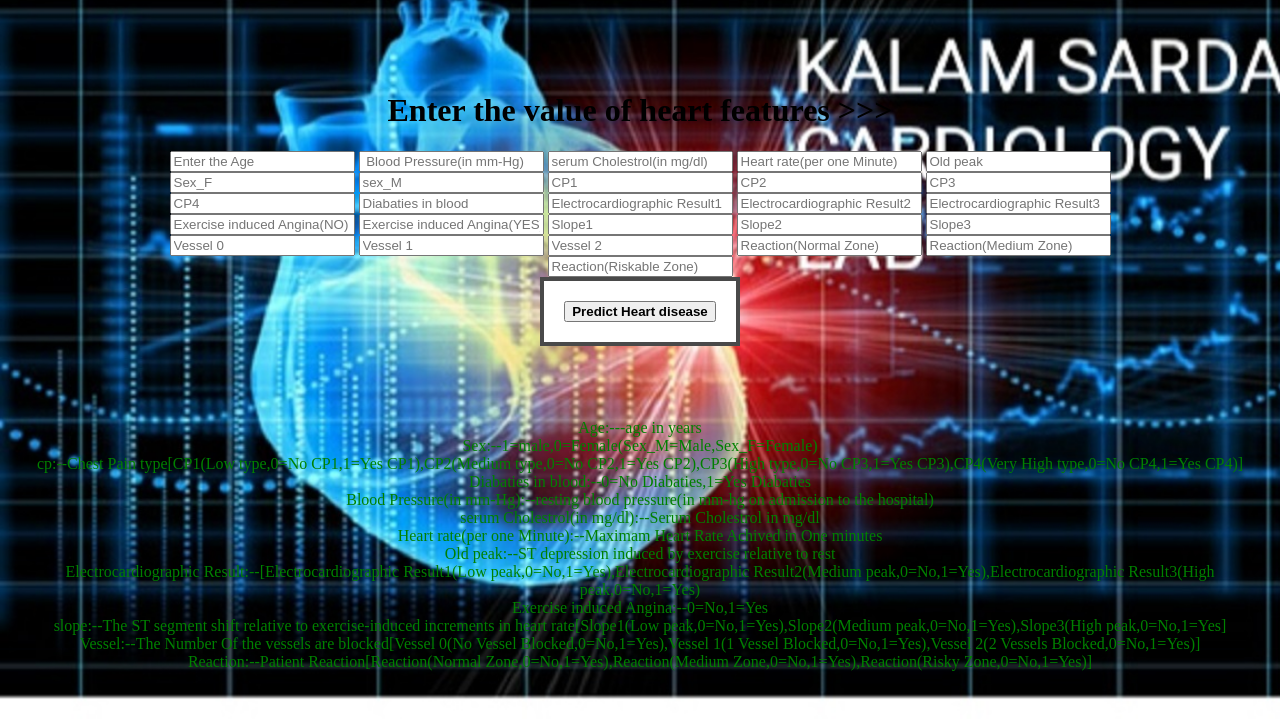
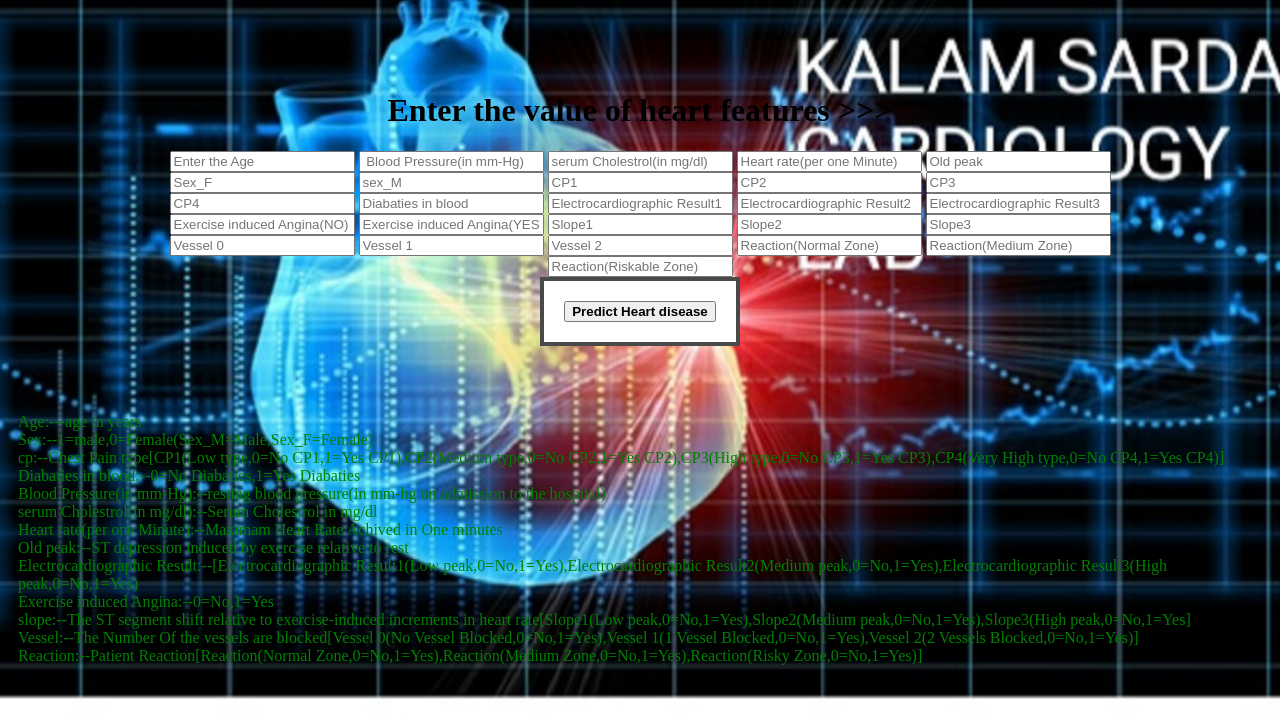
Before and after one commit to projectprogrammer057/heart_detection, a Flask app: page / in a window 1280 px wide. Shown: the part 81-800 px from the top of the page. Run offline with Flask 2, Linux system fonts and the light colour scheme; parts of the project's set-up code (start-up, migrations or seed data) failed here and were passed over.

Commit message:
Update index.html

```diff
--- a/templates/index.html
+++ b/templates/index.html
@@ -87,7 +87,7 @@
 
     .pain{
 	   color:green;
-	    text-align:center;
+	    margin:10px;
 	  }
   </style>
 
```
